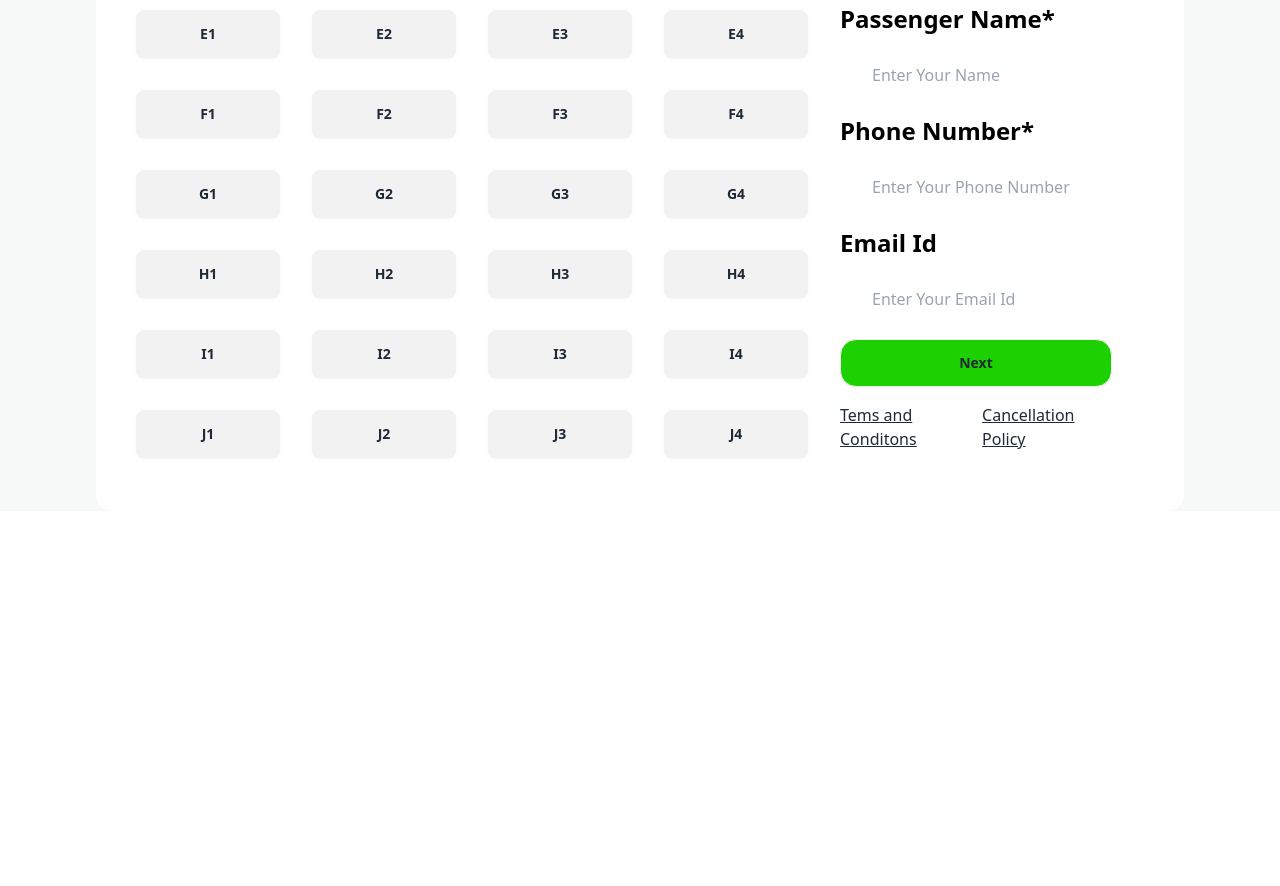
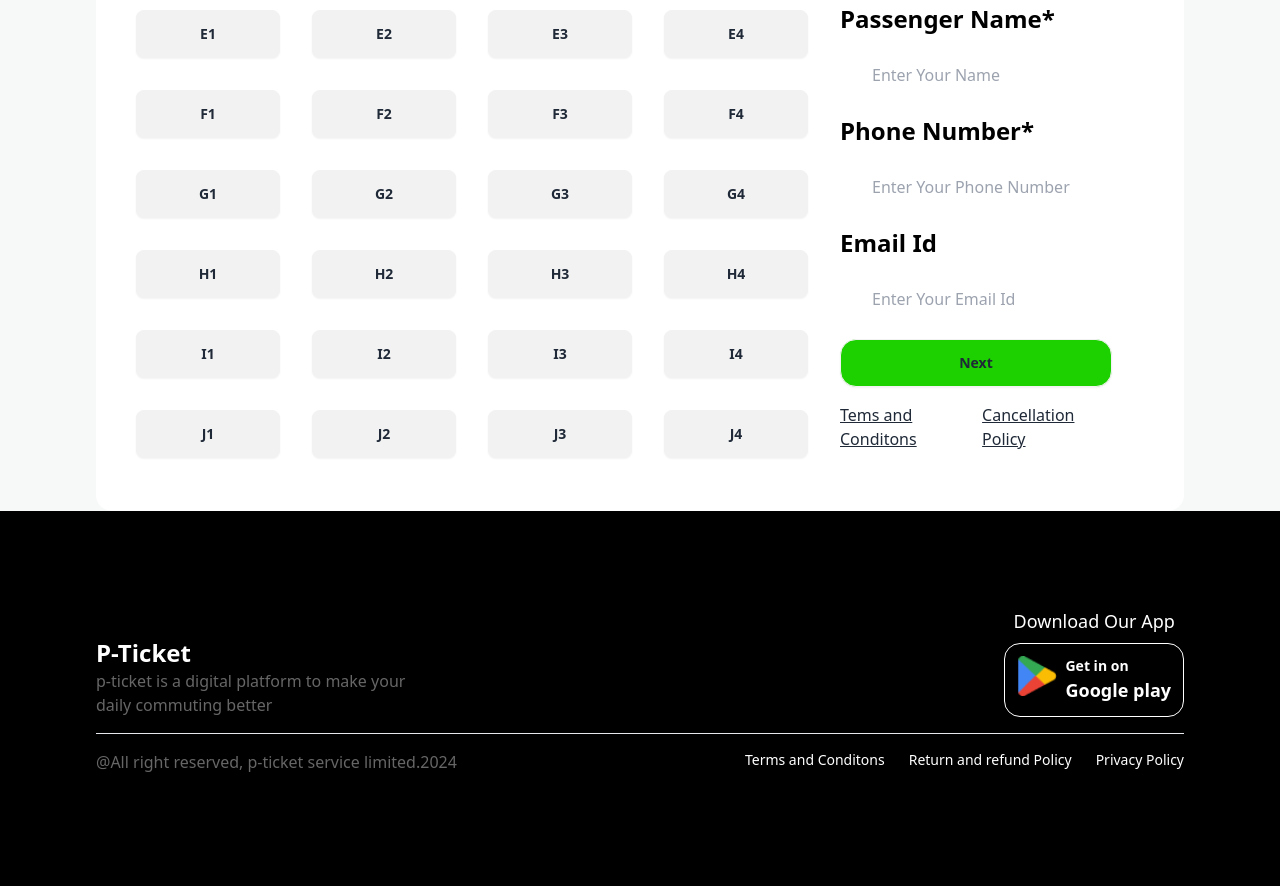
Before and after one commit to Tomalkhan55/Assignment-5, a plain HTML site: page index.html in a window 1280 px wide. Shown: the part 1234-2120 px from the top of the page. Before the commit the page ends 1745 px from the top, so only its background shows below. Drawn offline with nearby package versions, Linux system fonts and the light colour scheme.

Commit message:
footer section added

```diff
--- a/index.html
+++ b/index.html
@@ -190,12 +190,15 @@
                         <div class="my-5">
                             <div>
                                 <p class="text-black text-2xl font-semibold">Passenger Name*</p>
-                                <input class="w-full px-8 py-4 bg-white rounded-2xl my-3" type="text" name="" id="" placeholder="Enter Your Name ">
+                                <input class="w-full px-8 py-4 bg-white rounded-2xl my-3" type="text" name="" id=""
+                                    placeholder="Enter Your Name ">
                             </div>
                             <p class="text-black text-2xl font-semibold">Phone Number*</p>
-                            <input class="w-full px-8 py-4 bg-white rounded-2xl my-3" type="text" name="" id="" placeholder="Enter Your Phone Number ">
+                            <input class="w-full px-8 py-4 bg-white rounded-2xl my-3" type="text" name="" id=""
+                                placeholder="Enter Your Phone Number ">
                             <p class="text-black text-2xl font-semibold">Email Id</p>
-                            <input class="w-full px-8 py-4 bg-white rounded-2xl my-3" type="text" name="" id="" placeholder="Enter Your Email Id ">
+                            <input class="w-full px-8 py-4 bg-white rounded-2xl my-3" type="text" name="" id=""
+                                placeholder="Enter Your Email Id ">
                             <button class="btn rounded-2xl py-2 bg-[#1DD100] w-full">Next</button>
                             <div class="flex justify-evenly my-4">
                                 <p class="underline">Tems and Conditons</p>
@@ -208,8 +211,35 @@
             </div>
         </section>
     </main>
-    <footer>
-
+    <!-- The Footer Vaiya -->
+    <footer class="">
+        <div class="p-24  bg-black">
+            <div class="flex justify-between items-end mb-4">
+                <div class="">
+                    <h4 class="text-white text-2xl font-bold">P-Ticket</h4>
+                    <p class="text-[#ffffff66]">p-ticket is a digital platform to make your <br> daily commuting better</p>
+                </div>
+                <div>
+                    <p class="text-[#ffffff] text-lg text-center">Download Our App</p>
+                    <div class="flex gap-2 mt-2 border border-white rounded-2xl p-3">
+                        <img class="size-10" src="images/playstore.png" alt="">
+                        <div>
+                            <p class="text-white text-sm font-bold">Get in on</p>
+                            <p class="text-white text-lg font-bold">Google play</p>
+                        </div>
+                    </div>
+                </div>
+            </div>
+            <hr>
+            <div class="flex justify-between my-4">
+                <p class="text-[#ffffff66]">@All right reserved, p-ticket service limited.2024</p>
+                <div class="flex gap-6">
+                    <p class="text-white text-sm font-normal">Terms and Conditons</p>
+                    <p class="text-white text-sm font-normal">Return and refund Policy</p>
+                    <p class="text-white text-sm font-normal">Privacy Policy</p>
+                </div>
+            </div>
+        </div>
     </footer>
 
 </body>
```
